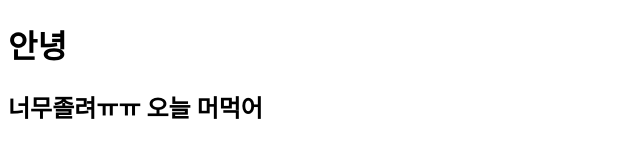
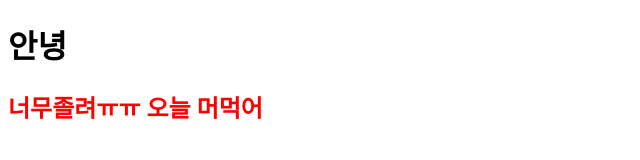
Before and after one commit to suuyomi/hello, a plain HTML site: page index.html in a window 1280 px wide. Shown: the whole page, without its empty margins (0-640 px from the left). Drawn offline with Linux system fonts and the light colour scheme.

Commit message:
Update index.html

```diff
--- a/index.html
+++ b/index.html
@@ -6,6 +6,9 @@
     <meta name="viewport" content="width=device-width, initial-scale=1.0">
     <title>Document</title>
 </head>
+    <style>
+        h2 {color: red;}
+    </style>
 <body>
     <h1>안녕</h1>
     <h2>너무졸려ㅠㅠ 오늘 머먹어</h2>
```
